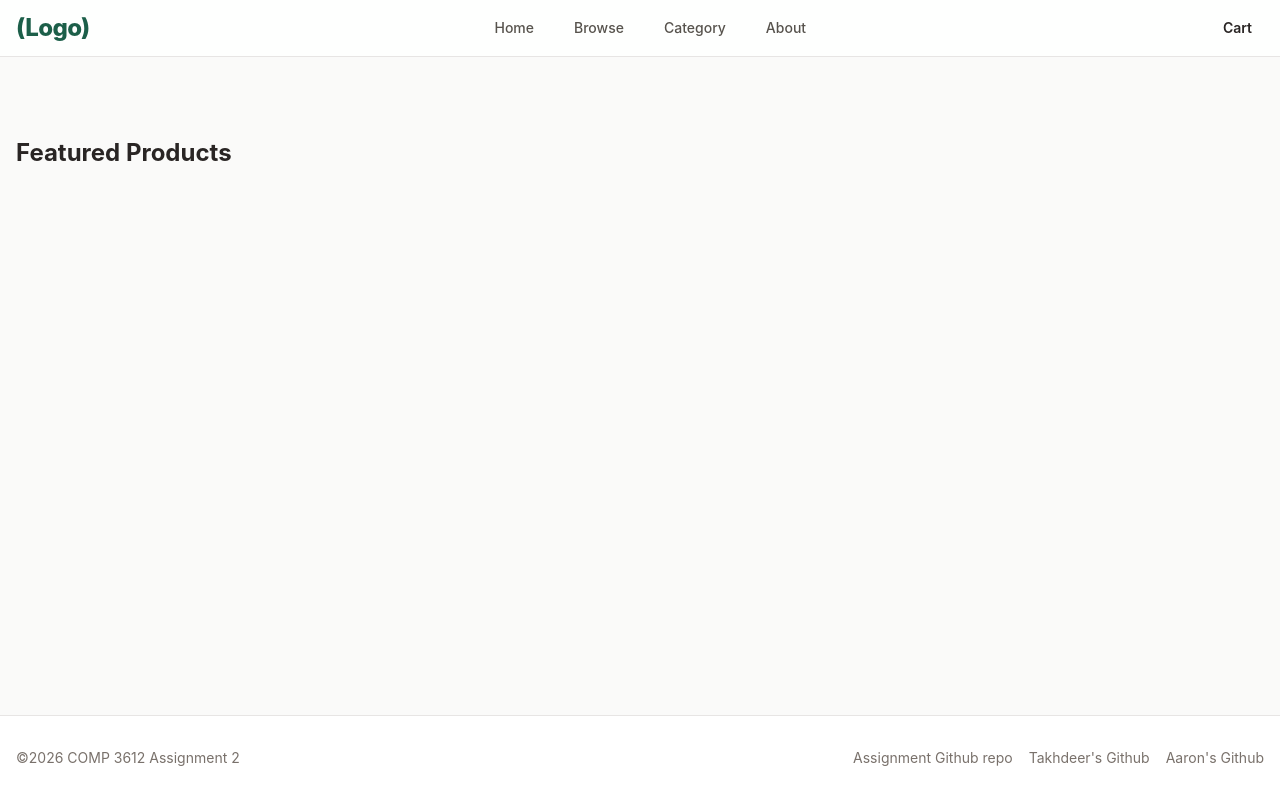
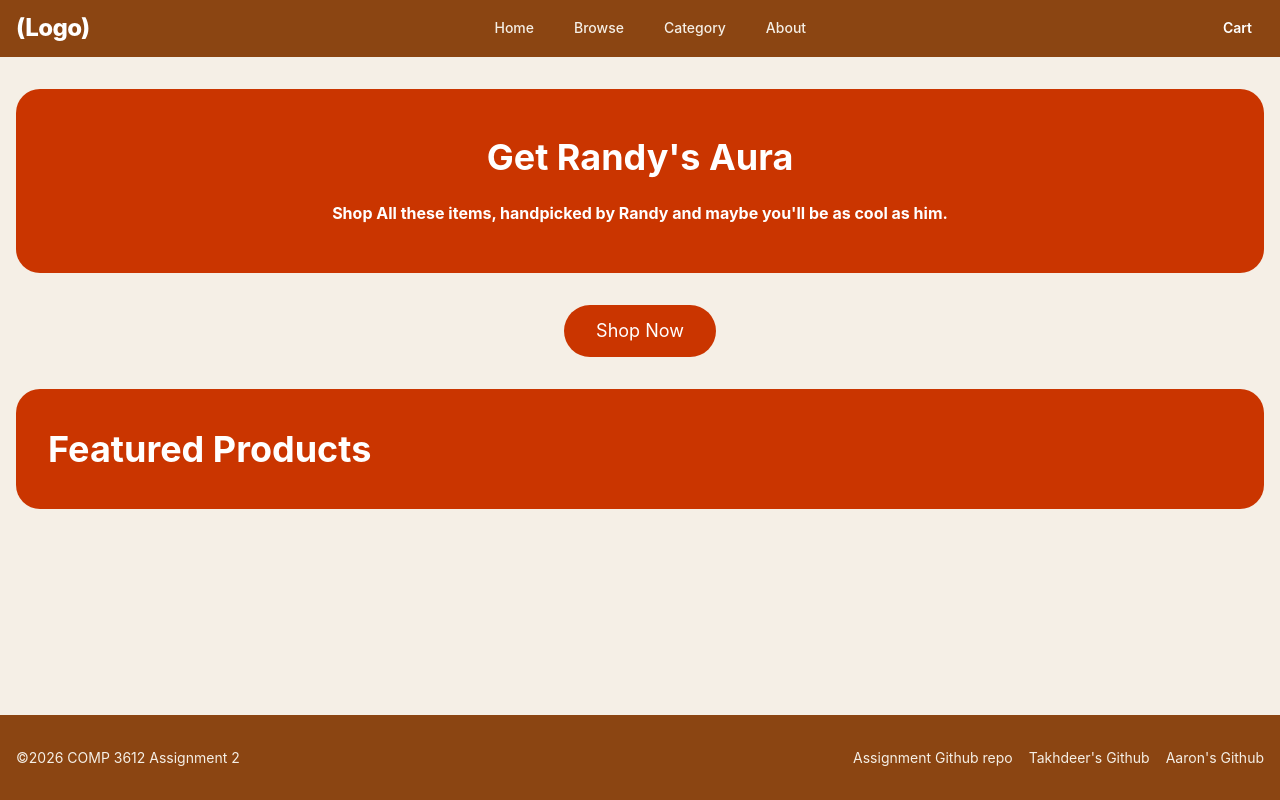
Before and after one commit to takhdeer/web-assign2, a website with bundled scripts: page index.html in a window 1280 px wide. Built offline with nearby package versions, Linux system fonts and the light colour scheme; no server answers.

Commit message:
formatting(home): brown header, orange header and cream background

```diff
--- a/css/input.css
+++ b/css/input.css
@@ -10,10 +10,13 @@
     --color-brand-600: #23775b;
     --color-brand-700: #1c5f49;
     --color-brand-800: #164b3a;
+
+    --color-cream: #f5efe6;
+    --color-brown: #8B4512;
 }
 
 @layer components {
     .nav-link {
-        @apply rounded-full px-3 py-1.5 text-stone-600 hover:bg-stone-100 hover:text-stone-900;
+        @apply rounded-full px-3 py-1.5 text-cream hover:bg-white/15 hover:text-white;
     }
 }
--- a/index.html
+++ b/index.html
@@ -10,11 +10,11 @@
     </head>
 
 
-    <body class="flex min-h-screen flex-col bg-stone-50 text-stone-800">
+    <body class="flex min-h-screen flex-col bg-cream text-stone-800">
 
-        <header class="sticky top-0 z-40 border-b border-stone-200 bg-white/90 ">
+        <header class="sticky top-0 z-40 border-b border-brown bg-brown">
             <nav class="mx-auto flex max-w-7xl items-center justify-between gap-4 px-4 py-3">
-                <a href="#" data-view="home" class="text-2xl font-extrabold tracking-tight text-brand-700">
+                <a href="#" data-view="home" class="text-2xl font-extrabold tracking-tight text-white">
                     (Logo)
                 </a>
 
@@ -25,9 +25,9 @@
                     <li><button type="button" id="about-open" class="nav-link">About</button></li>
                 </ul>
 
-                <a href="#" data-view="cart" class="relative flex items-center gap-1 rounded-full px-3 py-1.5 text-sm font-semibold text-stone-800 hover:bg-stone-100">
+                <a href="#" data-view="cart" class="relative flex items-center gap-1 rounded-full px-3 py-1.5 text-sm font-semibold text-white hover:bg-white/15">
                     Cart
-                    <span id="cart-count" class="hidden font-semibold text-brand-700"></span>
+                    <span id="cart-count" class="hidden font-semibold text-cream"></span>
                 </a>
             </nav>
         </header>
@@ -41,8 +41,15 @@
 
             </section>
 
-            <section class="mt-12">
-                <h2 class="mb-6 text-2xl font-bold">Featured Products</h2>
+            <section id="intro" class="rounded-3xl bg-orange-700 px-8 py-12 text-center font-bold text-white">
+                <h1 class="mb-6 text-4xl">Get Randy's Aura</h1>
+                <p>Shop All these items, handpicked by Randy and maybe you'll be as cool as him.</p>
+            </section>
+
+            <button data-view="browse" ="shop-now-btn" class="mx-auto my-8 block rounded-full bg-orange-700 px-8 py-3 text-lg font-normal text-white hover:bg-orange-800">Shop Now</button>
+
+            <section id='fatured-section'>
+                <h2 class="mb-6 text-4xl font-bold rounded-3xl bg-orange-700 px-8 py-10 text-white">Featured Products</h2>
                 <div id="featured-grid" class="grid grid-cols-1 gap-6 sm:grid-cols-2 lg:grid-cols-4"></div>
             </section>
 
@@ -238,13 +245,13 @@
 
     </main>
 
-    <footer class="border-t border-stone-200 bg-white">
-        <div class="mx-auto flex max-w-7xl flex-col gap-4 px-4 py-8 text-sm text-stone-500 sm:flex-row sm:items-center sm:justify-between">
+    <footer class="border-t border-brown bg-brown">
+        <div class="mx-auto flex max-w-7xl flex-col gap-4 px-4 py-8 text-sm text-cream sm:flex-row sm:items-center sm:justify-between">
             <p>&copy;2026 COMP 3612 Assignment 2</p>
             <ul class="flex gap-4">
-                <li><a href="https://github.com/takhdeer/web-assign2">Assignment Github repo</a></li>
-                <li><a href="https://github.com/takhdeer">Takhdeer's Github</a></li>
-                <li><a href="https://github.com/AaronArrieta">Aaron's Github</a></li>
+                <li><a href="https://github.com/takhdeer/web-assign2" class="hover:text-white hover:underline">Assignment Github repo</a></li>
+                <li><a href="https://github.com/takhdeer" class="hover:text-white hover:underline">Takhdeer's Github</a></li>
+                <li><a href="https://github.com/AaronArrieta" class="hover:text-white hover:underline">Aaron's Github</a></li>
             </ul>
         </div>
 
--- a/js/main.js
+++ b/js/main.js
@@ -48,13 +48,13 @@ document.addEventListener("click", (e) => {
         }
     }
 });
+
 // Router: Start on home view
 initRouter(products);
 initShippingListeners(products);
 showView("home");
 
 // Featured Grid
-
 const featuredGrid = document.querySelector("#featured-grid");
 const featuredMax = 4;
 let featuredCount = 0;
--- a/package.json
+++ b/package.json
@@ -4,6 +4,8 @@
   "description": "",
   "main": "index.js",
   "scripts": {
+    "dev": "npx @tailwindcss/cli -i ./css/input.css -o ./css/styles.css --watch",
+    "build": "npx @tailwindcss/cli -i ./css/input.css -o ./css/styles.css",
     "test": "echo \"Error: no test specified\" && exit 1"
   },
   "repository": {
```
Also changed, not shown: css/styles.css.
